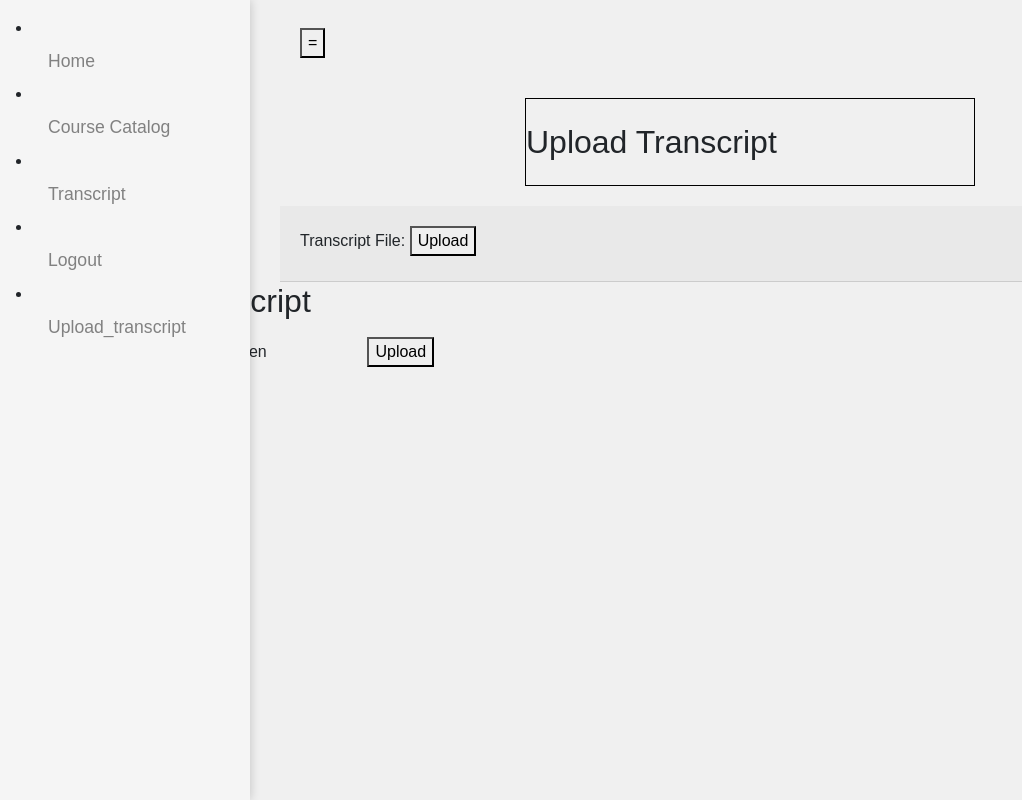
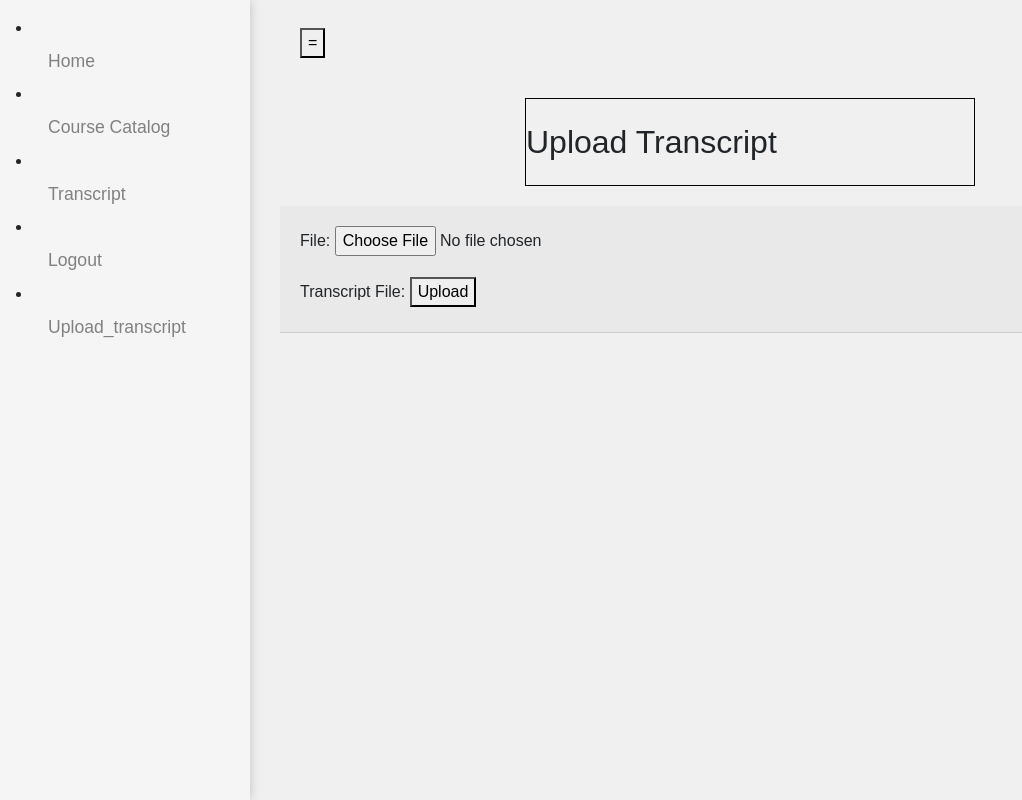
Before and after one commit to MKeren/Projects, a Django app: page /upload_transcript/ in a window 1280 px wide. Shown: the whole page, without its empty margins (0-1022 px from the left). Run offline with Django 5.2, Linux system fonts and the light colour scheme; parts of the project's set-up code (start-up, migrations or seed data) failed here and were passed over; some libraries are stand-ins or nearby versions.

Commit message:
checkkss

```diff
--- a/src/ease/models.py
+++ b/src/ease/models.py
@@ -13,9 +13,10 @@ class Course(models.Model):
     ects_credit = models.IntegerField(null=True, blank=True)
     total_credits = models.IntegerField(null=True, blank=True)
     grade = models.CharField(max_length=255)
+    grade_color = models.CharField(max_length=10, null=True, blank=True)
 
     def __str__(self):
-        return self.title
+        return self.course_code
 
 class OldCatalog(Course):
     pass
--- a/src/ease/templates/transcript.html
+++ b/src/ease/templates/transcript.html
@@ -49,8 +49,8 @@
                 <th>Title of Course</th>
                 <th>ECTS Credits</th>
                 <th>Grade</th>
-                <th>Credits</th>
-                <th>Grade Points</th>
+                <th>Credit</th>
+                <th>Gr.Pts</th>
             </tr>
         </thead>
         <tbody id="table-body">
@@ -59,7 +59,7 @@
                     <td>{{ transcript.code }}</td>
                     <td>{{ transcript.title }}</td>
                     <td>{{ transcript.ects_credits }}</td>
-                    <td>{{ transcript.grade }}</td>
+                    <td>{{ transcript.grades }}</td>
                     <td>{{ transcript.credits }}</td>
                     <td>{{ transcript.grade_points }}</td>
                 </tr>
--- a/src/ease/templates/upload_transcript.html
+++ b/src/ease/templates/upload_transcript.html
@@ -80,19 +80,4 @@
     </div>
 </body>
 
-<body>
-  <h1>Upload Transcript</h1>
-  {% if messages %}
-      <ul>
-          {% for message in messages %}
-              <li>{{ message }}</li>
-          {% endfor %}
-      </ul>
-  {% endif %}
-  <form method="post" enctype="multipart/form-data">
-      {% csrf_token %}
-      <input type="file" name="file" accept=".csv" required>
-      <button type="submit">Upload</button>
-  </form>
-</body
 {% endblock %}
--- a/src/ease/views.py
+++ b/src/ease/views.py
@@ -1,13 +1,17 @@
 import io
+import os
+import PyPDF2
 from django.contrib import messages
+from docx import Document
 import pandas as pd
-import csv
+import tabula
 from django.http import HttpResponse, HttpResponseNotAllowed, HttpResponseRedirect
 from django.shortcuts import render, redirect
 from django.contrib.auth import authenticate, login, logout
 from ease.forms import TranscriptUploadForm
 from ease.models import Course, NewCatalog,OldCatalog,Student, Transcript
 from django.contrib.auth.decorators import login_required
+from django.views.decorators.csrf import csrf_exempt
 
 
 def user_login(request):
@@ -68,54 +72,48 @@ def new_catalog(request):
 #@login_required
 def upload_transcript(request):
     if request.method == 'POST':
-        try:
-            csv_file = request.FILES['file']
-            if not csv_file.name.endswith('.csv'):
-                messages.error(request, 'This is not a CSV file')
-                return redirect('upload_transcript')
+        form = TranscriptUploadForm(request.POST, request.FILES)
+        directory = ''
+        if form.is_valid():
+            file = form.cleaned_data['file']
+            if file.name.endswith('.csv'):
+                df = pd.read_csv(file)
+            elif file.name.endswith('.xlsx') or file.name.endswith('.xls'):
+                df = pd.read_excel(file)
 
-            # Decode the file and read into a pandas DataFrame
-            data_set = csv_file.read().decode('UTF-8')
-            io_string = io.StringIO(data_set)
-            df = pd.read_csv(io_string)
+            elif file.name.endswith('.pdf'):
+                pdf_file = open(file.name, 'rb')
+                pdf_reader = PyPDF2.PdfFileReader(pdf_file)
 
-            # Check if necessary columns are in DataFrame
-            required_columns = ['Code', 'Grade']
-            if not all(column in df.columns for column in required_columns):
-                messages.error(request, 'CSV file must contain StudentNo, CourseCode, and Grade columns.')
-                return redirect('upload_transcript')
+            elif file.name.endswith('.txt'):
+                text_file = open(file.name, 'r')
+                text_data = text_file.read()
+
+            elif file.name.endswith('.docx'):
+                doc = Document(file.name)
+                doc_text = '\n'.join([paragraph.text for paragraph in doc.paragraphs])
+
+            else:
+                pass
 
             for index, row in df.iterrows():
+                code = row['Code']
+                title = row['Title of Course']
+                ects_credits = row['ECTS Credits']
+                grades = row['Grade']
+                credits = row['Credits']
+                grade_points = row['Gr.Pts']
 
-                code = row['Code']
-                grades = row['Grade']
+                # Transfer the grade to the course catalog
+                course, created = Course.objects.get_or_create(course_code=code, title=title, ects_credit=ects_credits)
+                course.grade = grades
+                course.save()
+                transcript, created = Transcript.objects.get_or_create(code=code,title=title,ects_credits=ects_credits,credits=credits,grade_points=grade_points)
+                transcript.grades = grades
+                transcript.save()
 
-                try:
-                    student = Transcript.objects.get(code=code,grades=grades)
-                except Course.DoesNotExist:
-                    messages.error(request, f'Student with student number {code}does not exist.')
-                    continue
+            return redirect('transcript')
 
-                try:
-                    # Determine which catalog to use based on student data
-                    if student.is_old_course:
-                        course = OldCatalog.objects.get(code=code)
-                    else:
-                        course = NewCatalog.objects.get(code=code)
-                except (OldCatalog.DoesNotExist, NewCatalog.DoesNotExist):
-                    messages.error(request, f'Course with code {code} does not exist in the catalog.')
-                    continue
-
-                transcript, created = Transcript.objects.update_or_create(
-                    student=student,
-                    courseO=course if student.is_old_course else None,
-                    courseN=course if not student.is_old_course else None,
-                )
-
-            messages.success(request, 'Transcript successfully uploaded')
-            return redirect('upload_transcript')
-        except Exception as e:
-            messages.error(request, f'Error processing file: {e}')
-            return redirect('upload_transcript')
-
-    return render(request, 'upload_transcript.html')
+    else:
+        form = TranscriptUploadForm()
+    return render(request, 'upload_transcript.html', {'form': form})
```
Also changed, not shown: src/ease/templates/old_catalog.html (+7 -2 lines), src/ease/test.py (+13 -1 lines), src/ease/migrations/0003_course_grade_color.py (added), src/ease/templates/new_catalog.html (line endings or trailing spaces).
